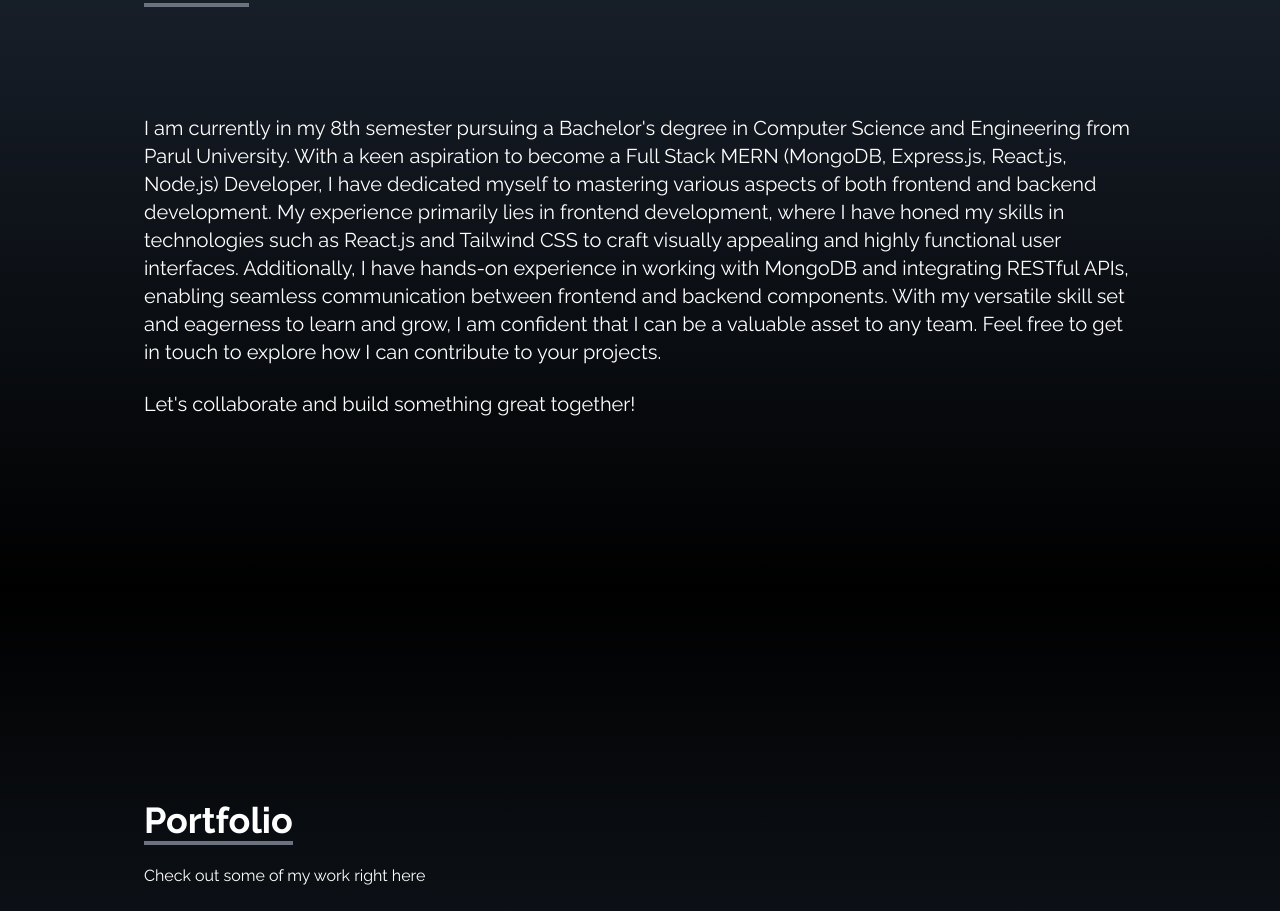
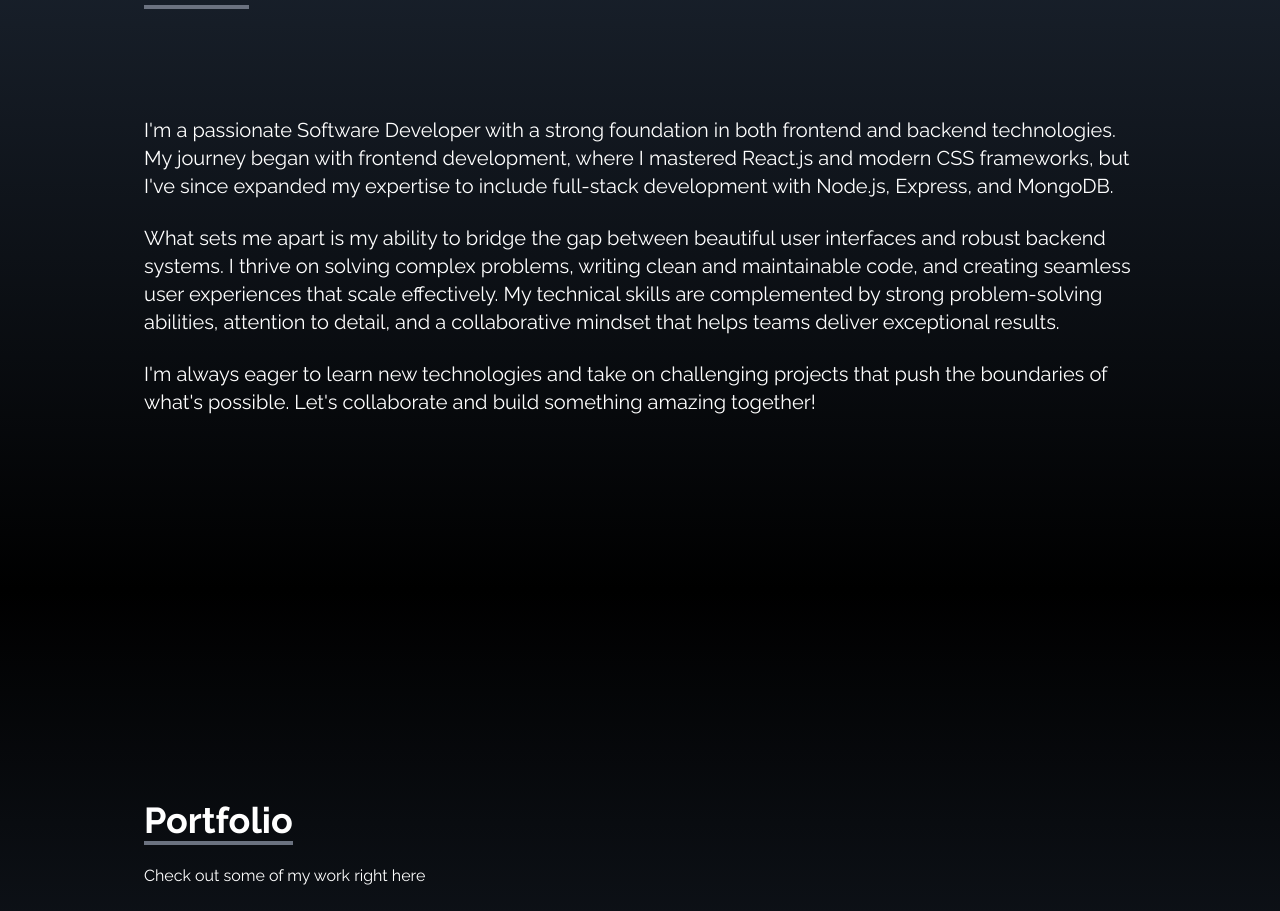
Before and after one commit to Mitchauhan0712/portfolio, a React (Create React App) app: page / in a window 1280 px wide. Shown: the part 1010-1921 px from the top of the page. Built offline with nearby package versions, Linux system fonts and the light colour scheme; a web font is replaced by a local one.

Commit message:
auto-commit for 7d89b7fb-ea13-489f-aee0-e5bd0052c82e

```diff
--- a/src/components/About.jsx
+++ b/src/components/About.jsx
@@ -14,15 +14,25 @@ const About = () => {
         </div>
 
         <p className="text-xl mt-20">
-        I am currently in my 8th semester pursuing a Bachelor's degree in Computer Science and Engineering from Parul University. With a keen aspiration to become a Full Stack MERN (MongoDB, Express.js, React.js, Node.js) Developer, I have dedicated myself to mastering various aspects of both frontend and backend development. My experience primarily lies in frontend development, where I have honed my skills in technologies such as React.js and Tailwind CSS to craft visually appealing and highly functional user interfaces. Additionally, I have hands-on experience in working with MongoDB and integrating RESTful APIs, enabling seamless communication between frontend and backend components. With my versatile skill set and eagerness to learn and grow, I am confident that I can be a valuable asset to any team. Feel free to get in touch to explore how I can contribute to your projects.
-
-
+          I'm a passionate Software Developer with a strong foundation in both frontend and backend technologies.
+          My journey began with frontend development, where I mastered React.js and modern CSS frameworks,
+          but I've since expanded my expertise to include full-stack development with Node.js, Express, and MongoDB.
         </p>
 
         <br />
 
         <p className="text-xl">
-        Let's collaborate and build something great together!
+          What sets me apart is my ability to bridge the gap between beautiful user interfaces and robust backend systems.
+          I thrive on solving complex problems, writing clean and maintainable code, and creating seamless user experiences
+          that scale effectively. My technical skills are complemented by strong problem-solving abilities, attention to detail,
+          and a collaborative mindset that helps teams deliver exceptional results.
+        </p>
+
+        <br />
+
+        <p className="text-xl">
+          I'm always eager to learn new technologies and take on challenging projects that push the boundaries of what's possible.
+          Let's collaborate and build something amazing together!
         </p>
       </div>
     </div>
```
